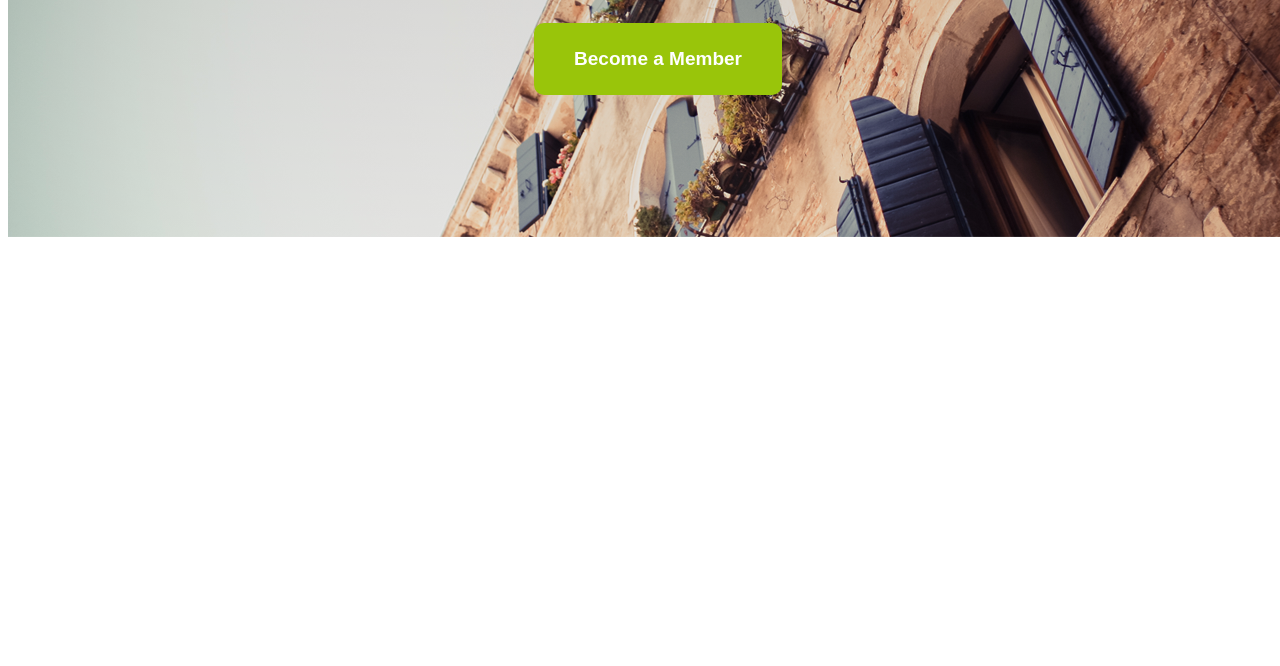
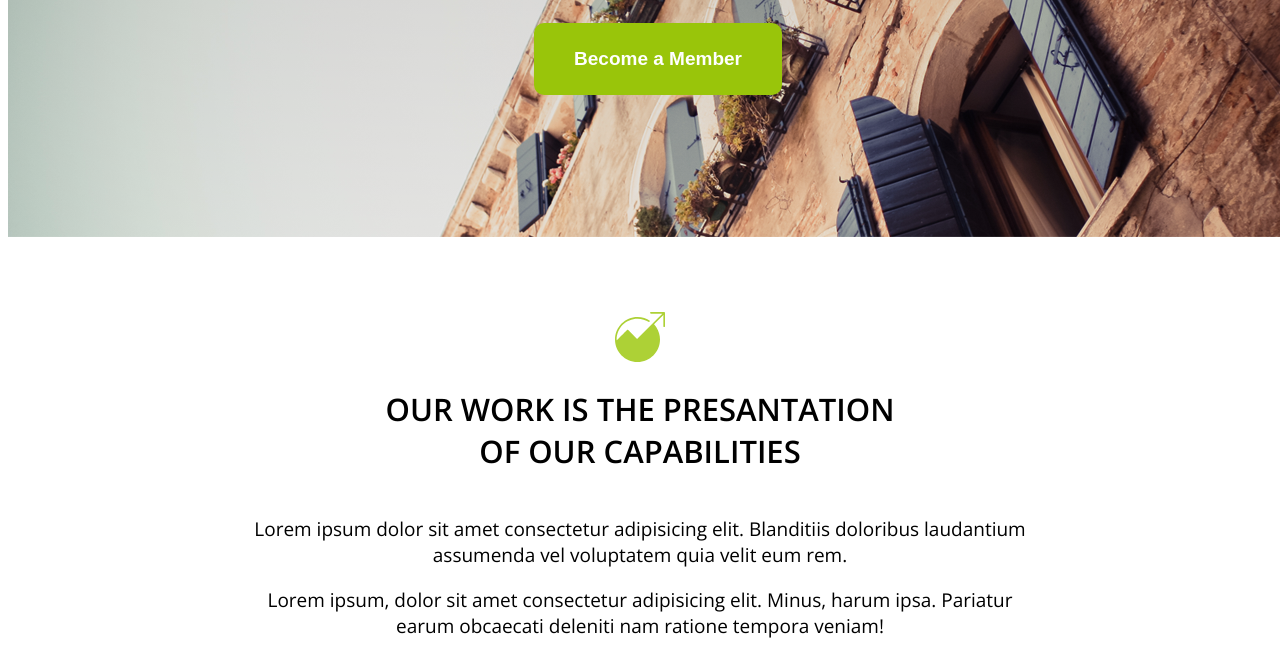
Before and after one commit to Normal-Pepper/Icrowdme, a plain HTML site: page index.html in a window 1280 px wide. Shown: the part 391-1057 px from the top of the page. Before the commit the page ends 800 px from the top, so only its background shows below. Drawn offline with nearby package versions, Linux system fonts and the light colour scheme.

Commit message:
section2 add

```diff
--- a/css/style.css
+++ b/css/style.css
@@ -42,7 +42,7 @@ header button {
     justify-content: center;
     align-items: center;
     flex-direction: column;
-    background: linear-gradient( rgba(0, 0, 0, 0.2), rgb(2, 0, 0, 0.1) ), url(../images/banner.png);
+    background: linear-gradient(rgba(0, 0, 0, 0.2), rgb(2, 0, 0, 0.1)), url(../images/banner.png);
     width: 1300px;
     height: 570px;
     margin: 0 auto;
@@ -55,12 +55,12 @@ header button {
     color: white;
 }
 
-.block1 h2 span{
+.block1 h2 span {
     font-size: 35px;
     font-weight: 400;
 }
 
-.block1 button{
+.block1 button {
     background-color: #99c50a;
     border: none;
     color: white;
@@ -69,3 +69,28 @@ header button {
     border-radius: 10px;
     padding: 25px 40px;
 }
+
+.block2 {
+    display: flex;
+    flex-direction: column;
+    align-items: center;
+}
+
+.block2 img {
+    width: 50px;
+    height: 50px;
+    margin-top: 75px;
+}
+
+.block2 h2 {
+    text-transform: uppercase;
+    font-size: 31px;
+    font-weight: 600;
+    text-align: center;
+}
+
+.block2 div p {
+    font-size: 19px;
+    font-weight: 400;
+    text-align: center;
+}
--- a/index.html
+++ b/index.html
@@ -23,8 +23,22 @@
     <main>
         <section class="block1">
             <h2>Intellectual Property has the Shelf Life<br>
-                <span>of a Banana.</span></h2>
-                <button>Become a Member</button>
+                <span>of a Banana.</span>
+            </h2>
+            <button>Become a Member</button>
+        </section>
+        <section class="block2">
+            <img src="./images/Shape846.svg">
+            <h2>our work is the presantation <br>of our capabilities</h2>
+            <div>
+                <p>Lorem ipsum dolor sit amet consectetur adipisicing elit. Blanditiis doloribus
+                    laudantium <br> assumenda vel
+                    voluptatem quia velit eum rem. </p>
+                <p>Lorem ipsum, dolor sit amet consectetur adipisicing elit. Minus, harum ipsa.
+                    Pariatur <br> earum obcaecati
+                    deleniti nam ratione tempora veniam!</p>
+            </div>
+
         </section>
     </main>
     <footer>
```
Also changed, not shown: images/Shape846.svg (added).
